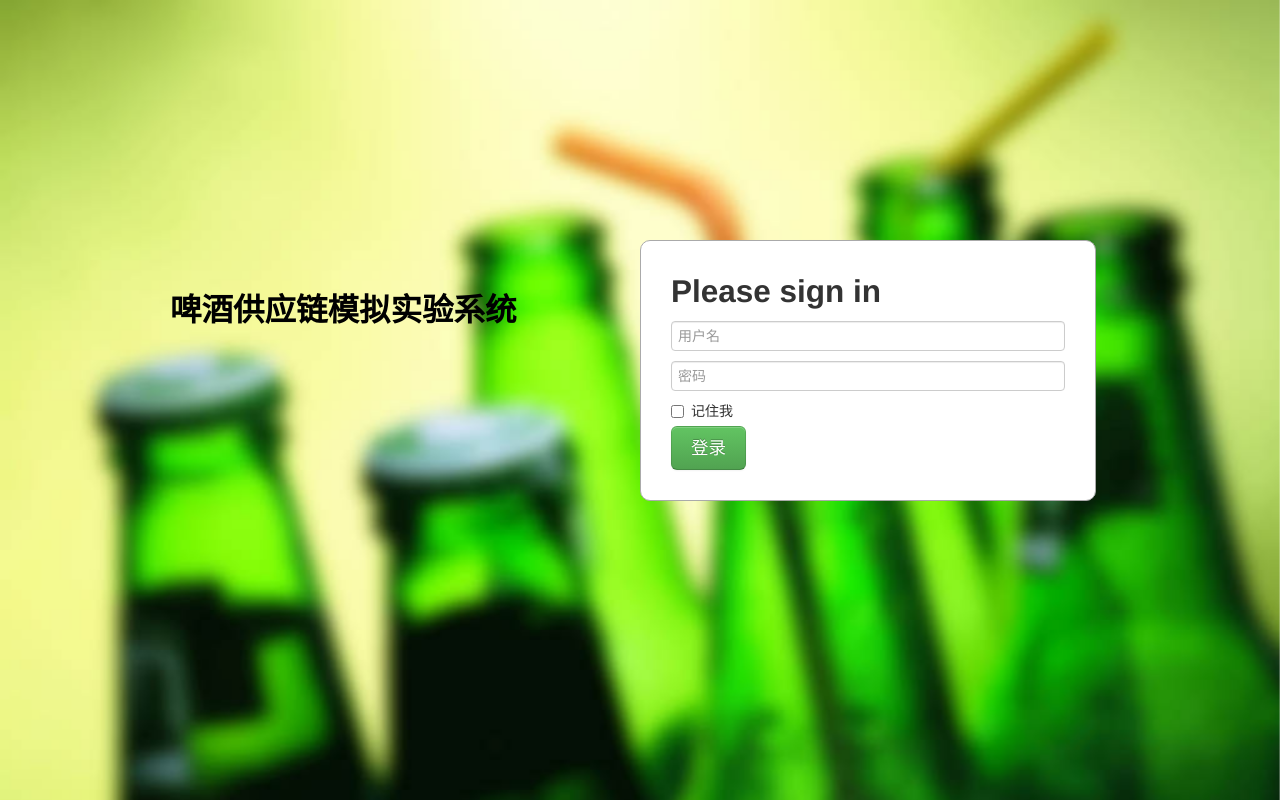
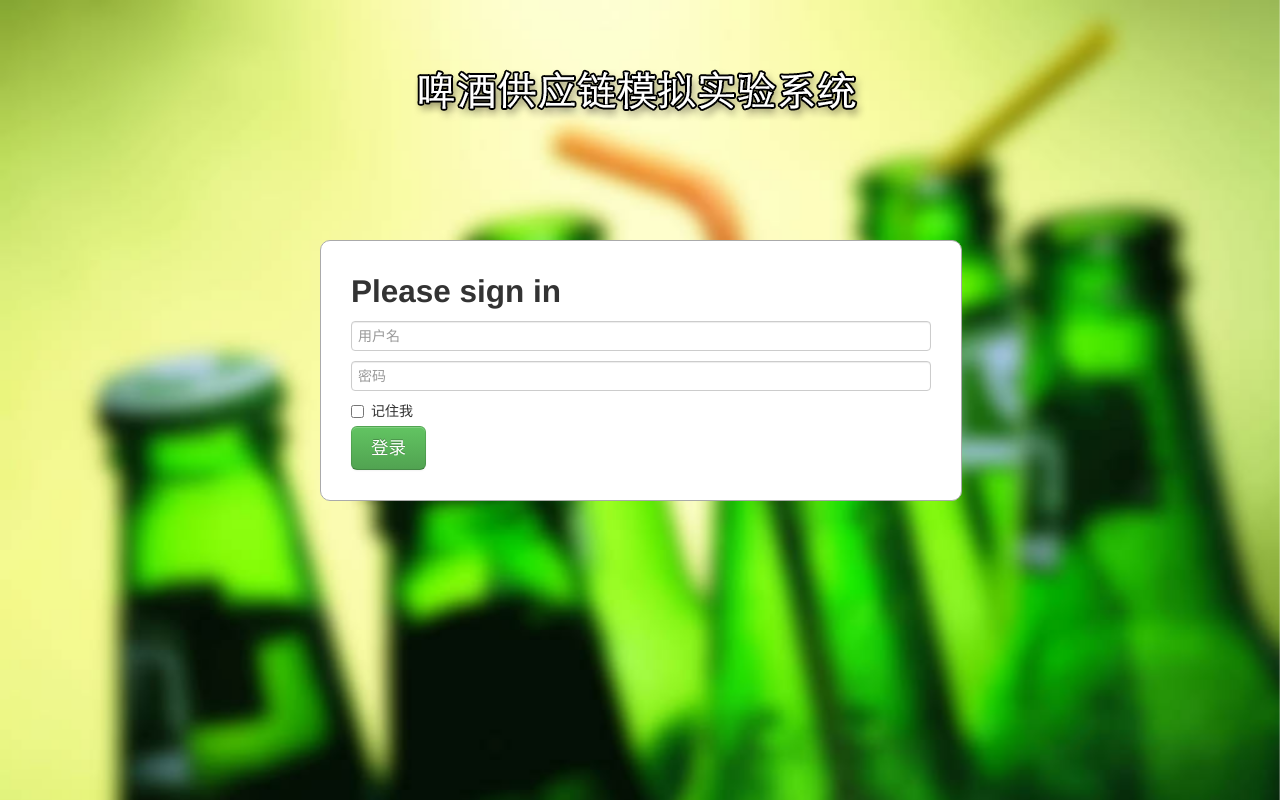
Before and after one commit to xtai/beer-game-front-end, a plain HTML site: page index.html in a window 1280 px wide. Drawn offline with Linux system fonts and the light colour scheme.

Commit message:
ver0.0.2

```diff
--- a/index.html
+++ b/index.html
@@ -14,11 +14,12 @@
         position: absolute;
         height: 100%;
         overflow: hidden;
+        box-shadow: 0px 3px 5px #444;
+        z-index: 0;
       }
       .bg img {
         position: fixed;
         width:100%;
-        height:;
       }
       .signin{
       	border: 1px solid #aaa;
@@ -26,18 +27,24 @@
       	border-radius: 10px;
       	position: absolute;
       	top: 30%;
-      	left: 50%;
+      	left: 25%;
+      	width: 50%;
+      	z-index: 2;
       }
       .signin-div{
       	margin: 30px;
       }
       .text{
       	position: absolute;
-      	top: 35%;
+      	top: 5%;
+      	left: 0%;
+      	width: 100%;
+      	z-index: 2;
       }
-      .text h2{
-      	color: #000;
+      .text{
+      	text-align: center;
       }
+
     </style>
 
     <!-- HTML5 shim, for IE6-8 support of HTML5 elements -->
@@ -48,16 +55,13 @@
       <link rel="stylesheet" href="assets/css/font-awesome-ie7.min.css">
     <![endif]-->
 
-    <link rel="shortcut icon" href="../assets/ico/favicon.png">
+    <link rel="shortcut icon" href="assets/ico/favicon.png">
   </head>
 
   <body>
-    <div class="bg">
-      <img src="assets/img/bg.jpg" />
-    </div>
 
     <div class="container">
-      <div class="signin">
+      <form class="signin">
         <div class="signin-div">
           <h2>Please sign in</h2>
           <input type="text" class="input-block-level" placeholder="用户名">
@@ -67,12 +71,15 @@
           </label>
           <button class="btn btn-large btn-success" type="submit">登录</button>
         </div>
-      </div>
+      </form>
       <div class="text">
-        <h2>啤酒供应链模拟实验系统</h2>
+        <img src="assets/img/title.png"/>
       </div>
     </div>
 
+    <div class="bg">
+      <img src="assets/img/bg.jpg"/>
+    </div>
     <script src="assets/js/jquery.js"></script>
     <script src="assets/js/bootstrap.min.js"></script>
 
```
Also changed, not shown: assets/img/title.png (added), 1 other file.
